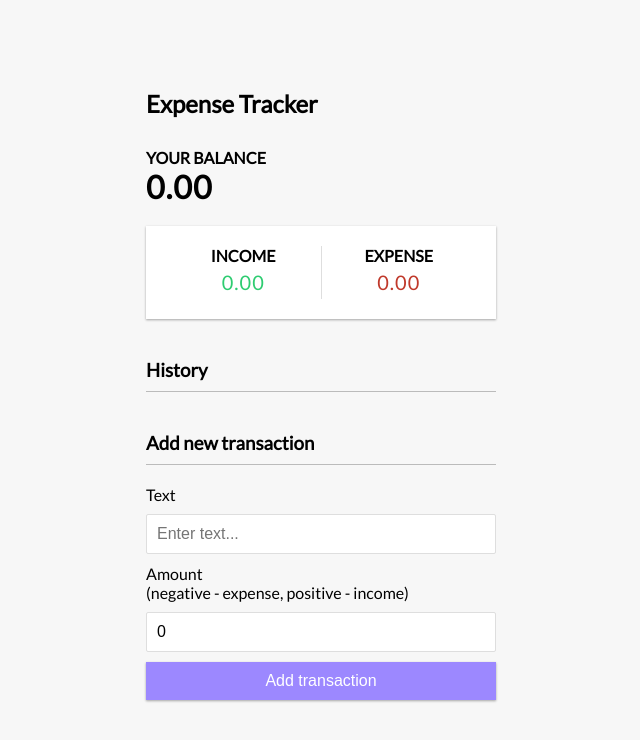
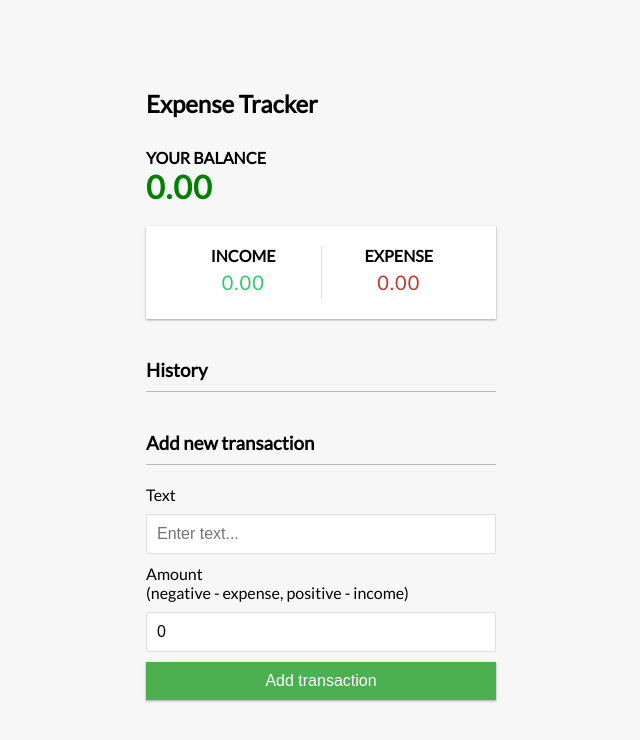
Before and after one commit to Shaharyar-saleem/expense-tracker-app, a React (Create React App) app: page / in a window 1280 px wide. Shown: the top 740 px of the page, without its empty margins (319-959 px from the left). Built offline with nearby package versions, Linux system fonts and the light colour scheme.

Commit message:
added balance color

```diff
--- a/src/App.css
+++ b/src/App.css
@@ -89,7 +89,7 @@ input[type='number'] {
 
 .btn {
   cursor: pointer;
-  background-color: #9c88ff;
+  background-color: #4caf50;
   box-shadow: var(--box-shadow);
   color: #fff;
   border: 0;
@@ -149,3 +149,9 @@ input[type='number'] {
 .list li:hover .delete-btn {
   opacity: 1;
 }
+.negative-balance{
+  color: red;
+}
+.positive-balance{
+  color: green;
+}
--- a/src/components/Balance.js
+++ b/src/components/Balance.js
@@ -9,7 +9,7 @@ export const Balance = () => {
     return (
         <div>
             <h4>Your Balance</h4>
-             <h1>{total}</h1>
+             <h1 class={total < 0 ? 'negative-balance' : 'positive-balance'}>{total}</h1>
         </div>
     )
 }
```
